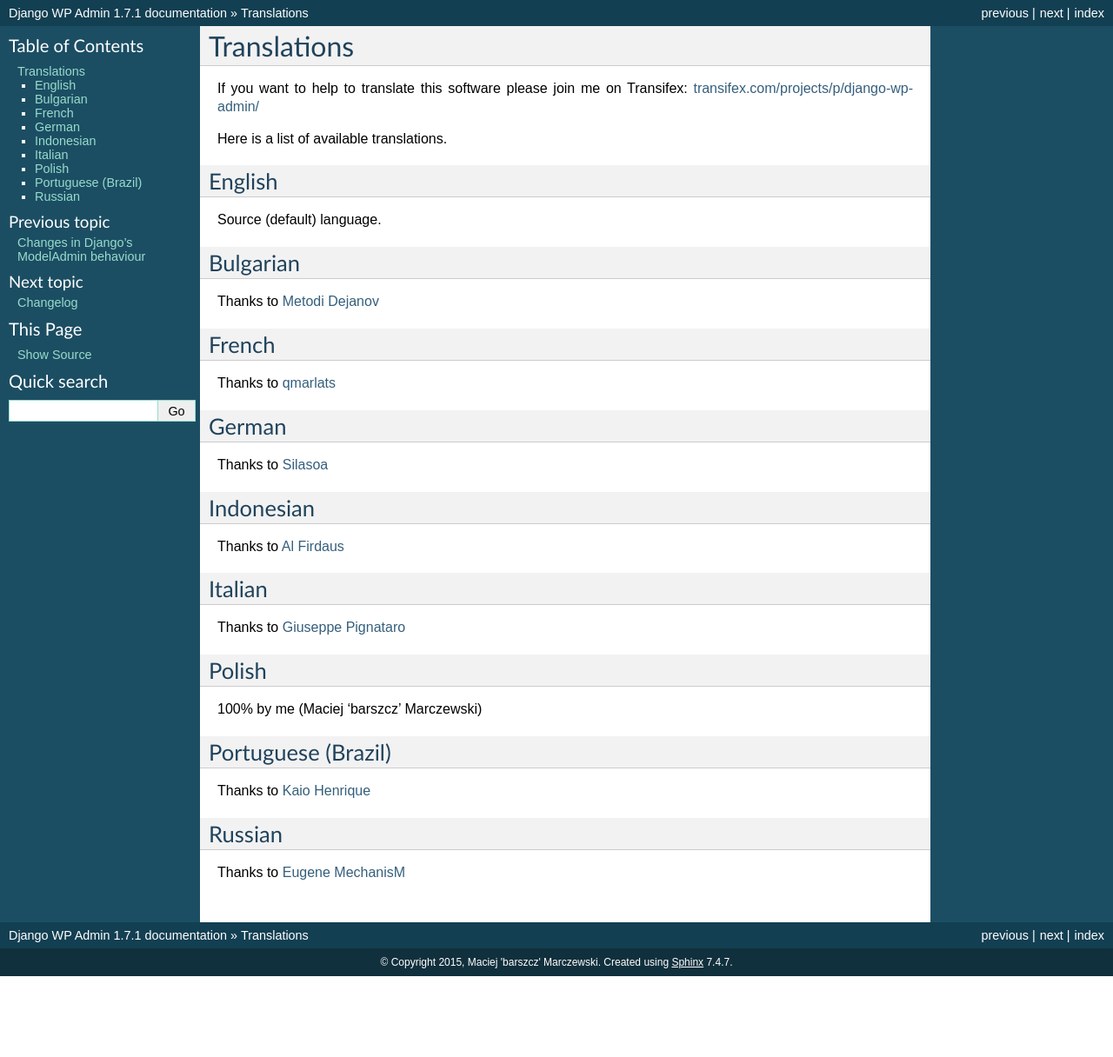
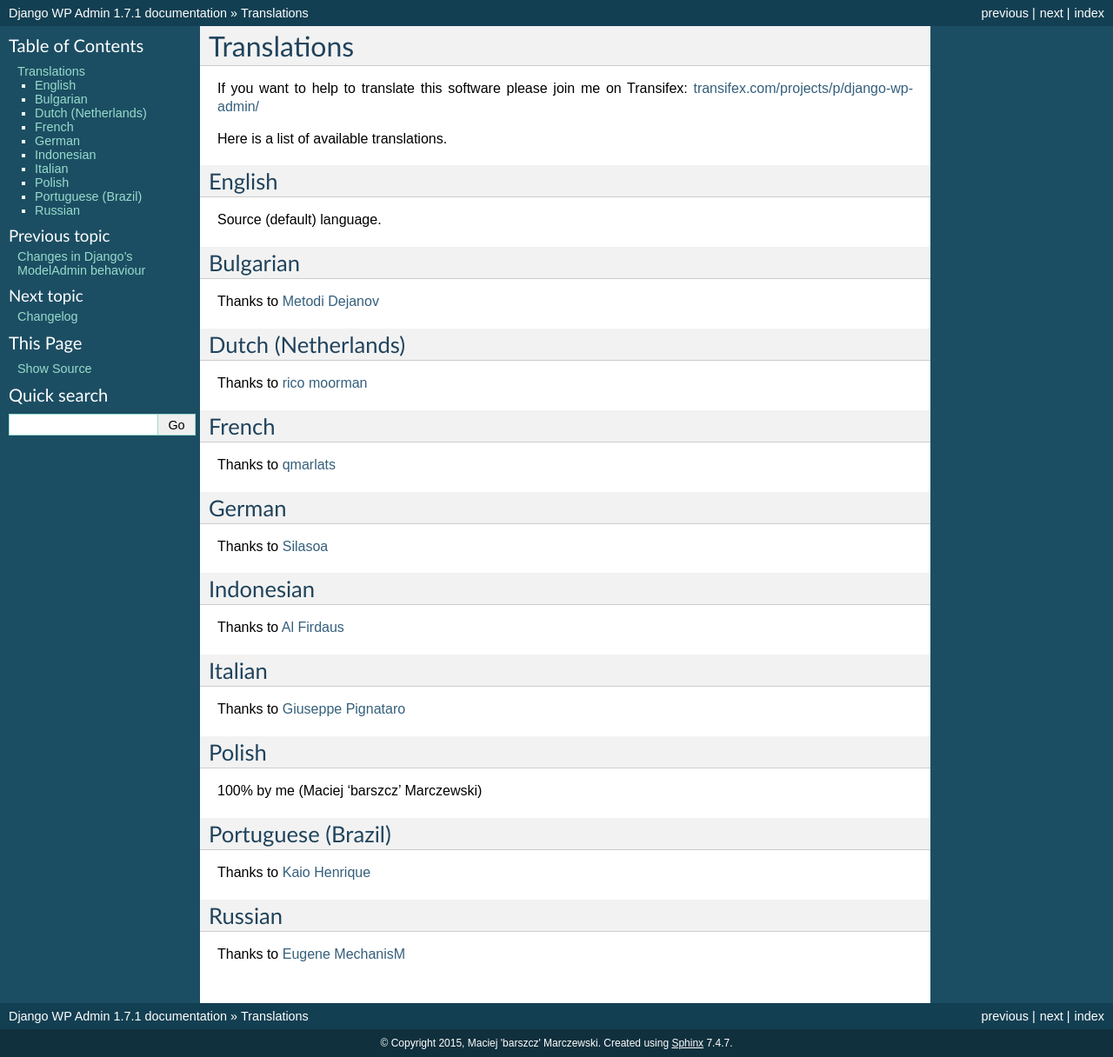
Before and after one commit to barszczmm/django-wpadmin, a Sphinx documentation site: the page built from docs/translations.rst, in a window 1280 px wide. Shown: the whole page at 87% size. Built offline with Sphinx 7.4.7, drawn with Linux system fonts in a browser that asks for light colours; the version number could not be read and is left out; before the commit the page ends 1123 px from its top, so only the background shows below that.

Commit message:
added new translations

```diff
--- a/docs/translations.rst
+++ b/docs/translations.rst
@@ -14,6 +14,11 @@ Bulgarian
 ---------
 
 Thanks to `Metodi Dejanov <https://www.transifex.com/accounts/profile/kpacn/>`_
+
+Dutch (Netherlands)
+-------------------
+
+Thanks to `rico moorman <https://www.transifex.com/accounts/profile/rmoorman/>`_
 
 French
 ------
```
Also changed, not shown: 4 other files.
